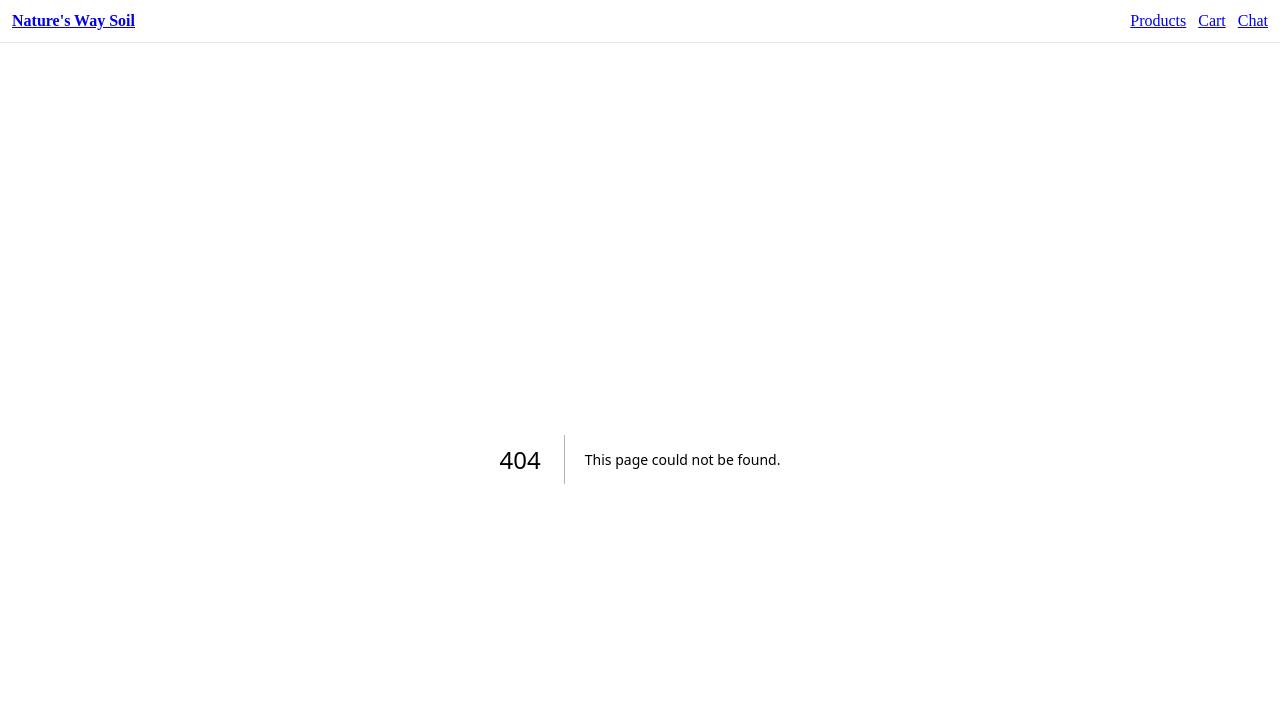
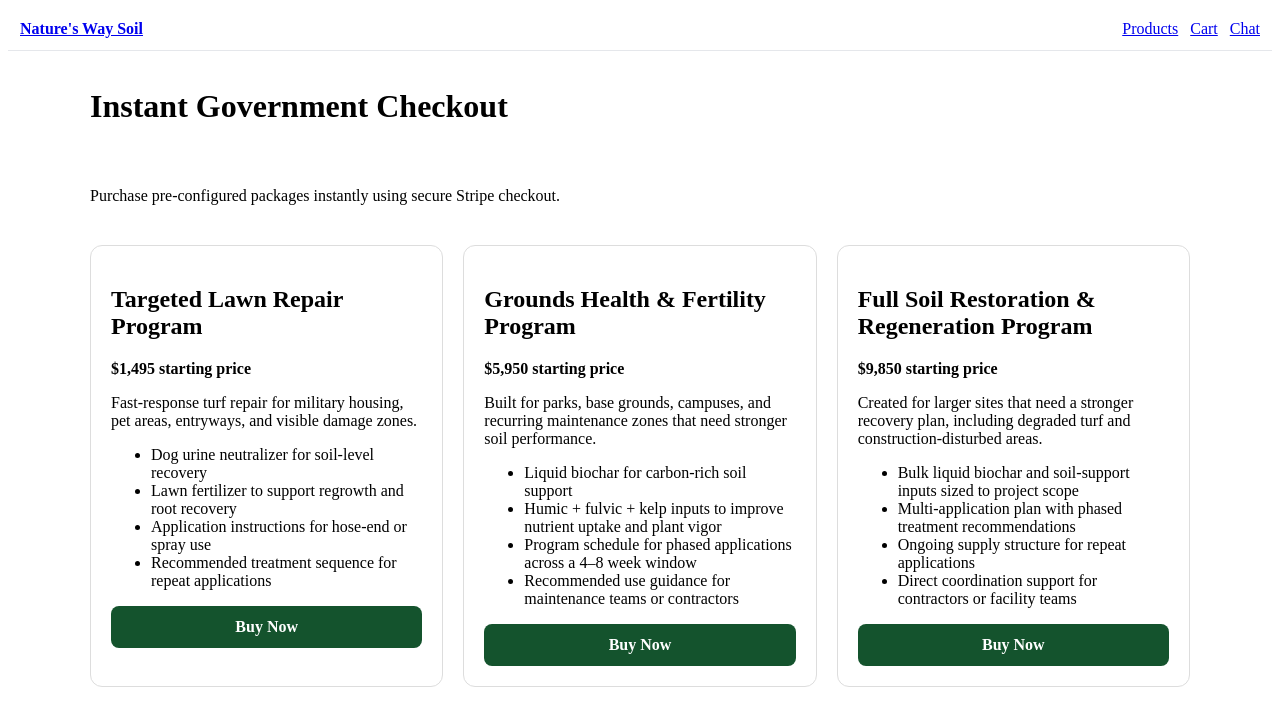
Before and after one commit to natureswaysoil/natureswaysoil-site, a Next.js app: page /government/instant-checkout in a window 1280 px wide. Before the commit this address had no page. Shown: the top 726 px of the page. Built offline with nearby package versions, Linux system fonts and the light colour scheme.

Commit message:
Add instant checkout page

```diff
--- /dev/null
+++ b/app/government/instant-checkout/page.tsx
@@ -0,0 +1,33 @@
+import { governmentPackageList } from '@/lib/governmentPackages';
+
+export default function InstantCheckoutPage() {
+  return (
+    <div style={{ maxWidth: 1100, margin: '0 auto', display: 'grid', gap: 24, paddingBottom: 48 }}>
+      <h1>Instant Government Checkout</h1>
+      <p>Purchase pre-configured packages instantly using secure Stripe checkout.</p>
+
+      <div style={{ display: 'grid', gap: 20, gridTemplateColumns: 'repeat(auto-fit, minmax(280px,1fr))' }}>
+        {governmentPackageList.map((pkg) => (
+          <div key={pkg.slug} style={{ border: '1px solid #ddd', borderRadius: 12, padding: 20 }}>
+            <h2>{pkg.name}</h2>
+            <p><strong>{pkg.rangeLabel}</strong></p>
+            <p>{pkg.tagline}</p>
+
+            <ul>
+              {pkg.includes.map((item) => (
+                <li key={item}>{item}</li>
+              ))}
+            </ul>
+
+            <a
+              href={`/api/government-checkout?package=${pkg.slug}`}
+              style={{ display: 'block', marginTop: 12, padding: 12, background: '#14532d', color: '#fff', textAlign: 'center', borderRadius: 8, textDecoration: 'none', fontWeight: 700 }}
+            >
+              Buy Now
+            </a>
+          </div>
+        ))}
+      </div>
+    </div>
+  );
+}
```
